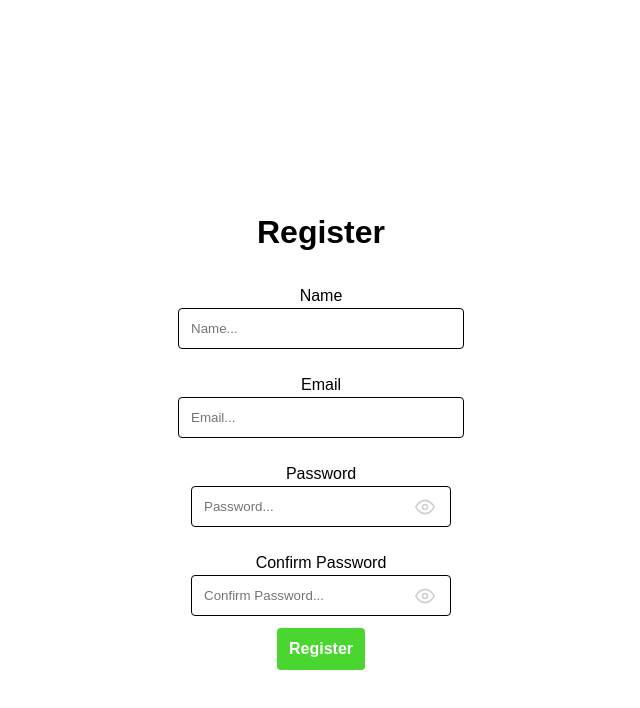
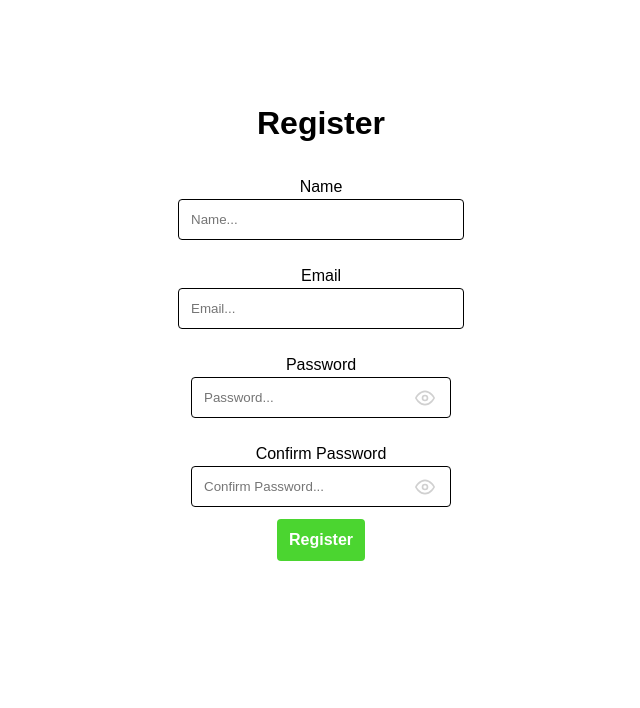
Before and after one commit to Okanagan-College-COSC224-Winter-2026/the-project-clankers, a React (Vite) app in the folder frontend/: page /register in a window 1280 px wide. Shown: the top 708 px of the page, without its empty margins (319-959 px from the left). Built offline with nearby package versions, Linux system fonts and the light colour scheme.

Commit message:
Update RegisterPage.css

```diff
--- a/frontend/src/pages/RegisterPage.css
+++ b/frontend/src/pages/RegisterPage.css
@@ -23,13 +23,12 @@
   margin: 8px;
   padding-bottom: 16px;
 
-  height: 50%;
   width: 30%;
 
   background-color: #fff;
 
   min-height: 300px;
-  max-height: 400px;
+  max-height: 700px;
 }
 
 .RegisterInner {
```
